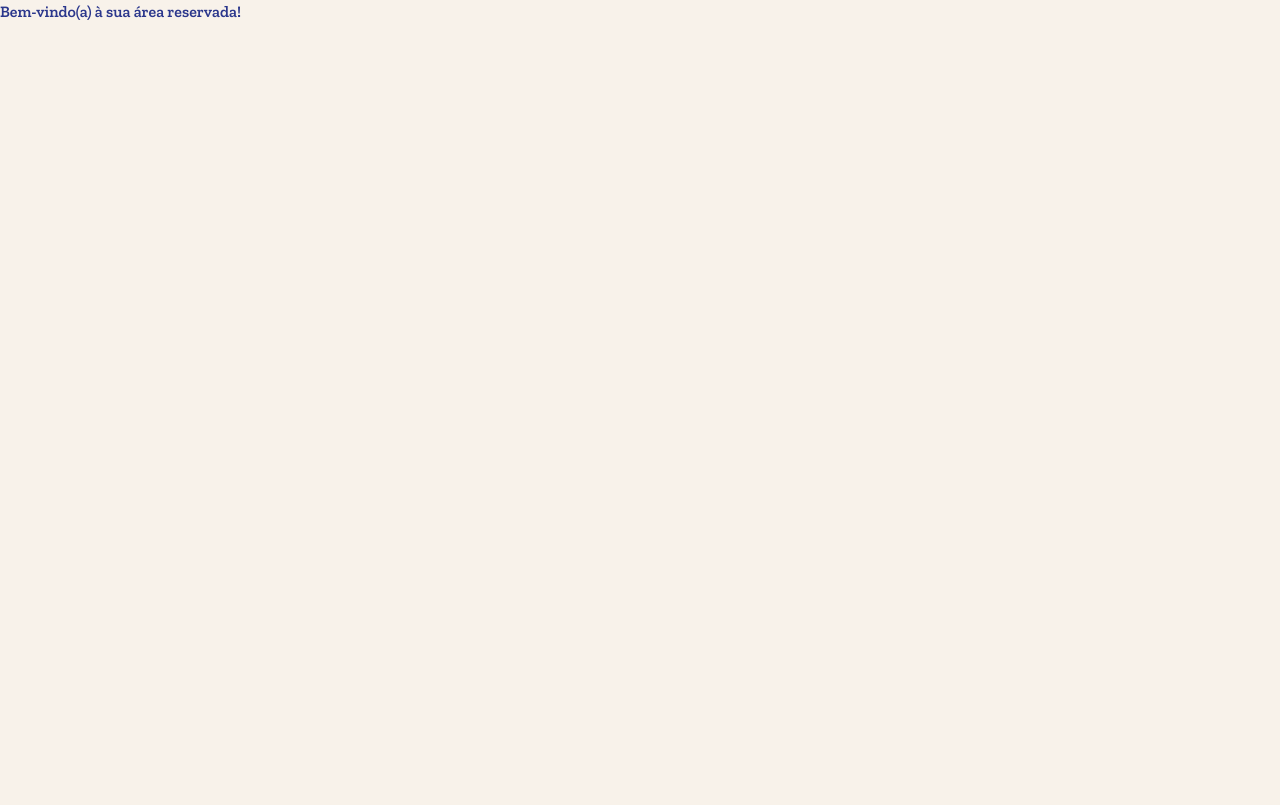
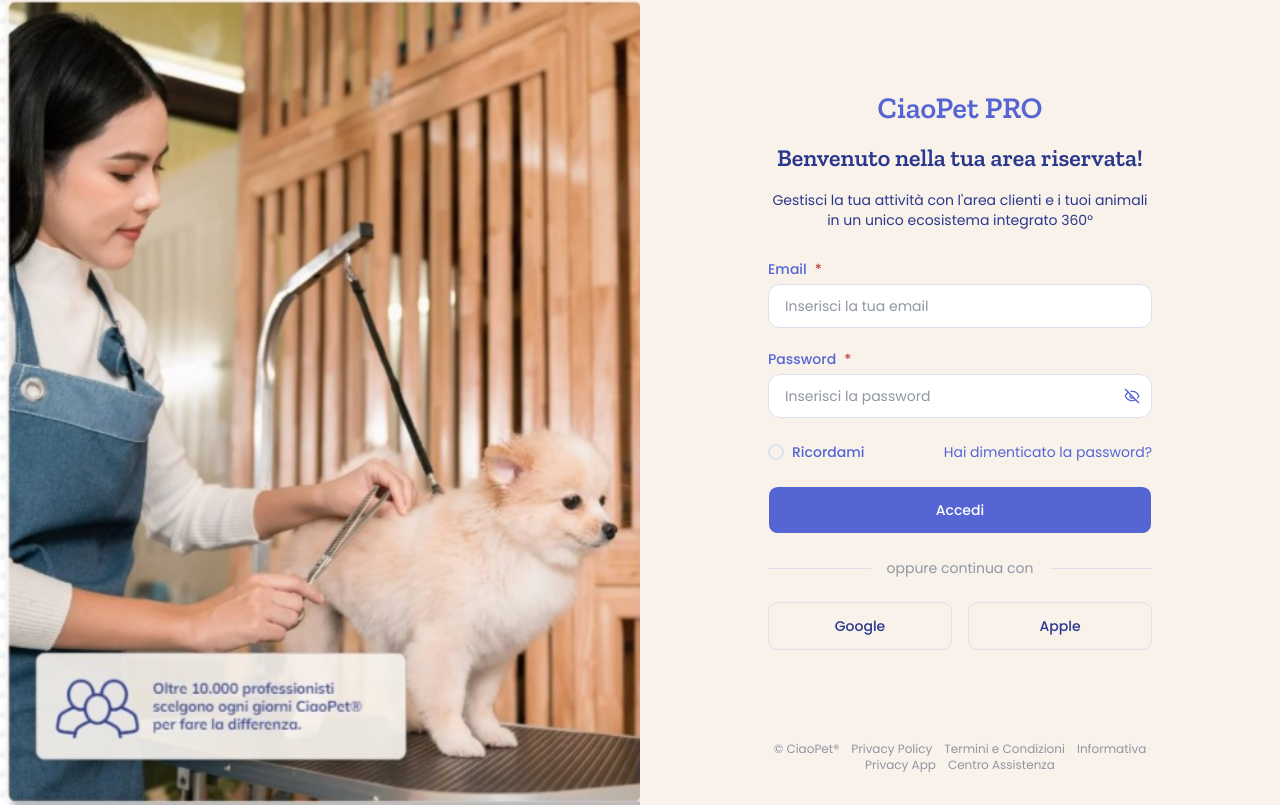
Before and after one commit to lucasrequiao/ciaopet-pro-web, a React (Vite) app: page /login in a window 1280 px wide. Built offline with nearby package versions, Linux system fonts and the light colour scheme.

Commit message:
feat: tela de login estática completa

```diff
--- /dev/null
+++ b/src/components/AuthLayout.tsx
@@ -0,0 +1,29 @@
+import type { ReactNode } from "react"
+import petPhoto from "@/assets/pet.png"
+
+
+type AuthLayoutProps = {
+    children: ReactNode
+    footer?: ReactNode
+}
+
+export function AuthLayout({ children, footer }: AuthLayoutProps) {
+    return (
+        <div className="min-h-screen grid lg:grid-cols-2">
+            {/* Coluna 1: foto (some abaixo de lg) */}
+            <div className="hidden lg:block">
+                <img src={petPhoto} alt="" className="h-full w-full object-cover" />
+            </div>
+            {/* Coluna 2: formulário centralizado */}
+            <div className="flex flex-col items-center p-8">
+                <div className="w-full max-w-sm my-auto">
+                    {children}
+                </div>
+
+                {footer && (
+                    <footer className="w-full max-w-sm pt-8">{footer}</footer>
+                )}
+            </div>
+        </div>
+    )
+}
--- a/src/components/FormField.tsx
+++ b/src/components/FormField.tsx
@@ -12,7 +12,7 @@
 export function FormField({ label, htmlFor, required, error, children }: FormFieldProps){
     return (
         <div className="space-y-2">
-            <Label htmlFor={htmlFor}>
+            <Label htmlFor={htmlFor} className="text-primary">
                 {label}
                 {required && <span className="text-destructive">*</span>}
             </Label>
--- a/src/components/PasswordInput.tsx
+++ b/src/components/PasswordInput.tsx
@@ -1,12 +1,20 @@
-import { useState } from "react"
+import { useState, type ComponentProps } from "react"
 import { Input } from "./ui/input"
 import { Eye, EyeOff } from "lucide-react"
+import { cn } from "@/lib/utils"
 
-export function PasswordInput() {
+type PasswordInputProps = Omit<ComponentProps<typeof Input>, "type">
+
+export function PasswordInput({ className, ...props }: PasswordInputProps) {
     const [visible, setVisible] = useState(false)
+
     return (
         <div className="relative">
-            <Input type={visible ? "text" : "password"} className="pr-10"/>
+            <Input
+                {...props}
+                type={visible ? "text" : "password"}
+                className={cn("pr-10", className)}
+            />
             <button
                 type="button"
                 aria-label="Mostrar senha"
--- a/src/i18n/index.ts
+++ b/src/i18n/index.ts
@@ -1,9 +1,10 @@
 import i18n from 'i18next'
 import { initReactI18next } from 'react-i18next'
 import it from './it.json'
+import pt from './pt.json'
 
 i18n.use(initReactI18next).init({
-    resources: { it: { translation: it } },
+    resources: { it: { translation: it }, pt: { translation: pt } },
     lng: "it",
     fallbackLng: "it",
 })
--- a/src/i18n/it.json
+++ b/src/i18n/it.json
@@ -1,12 +1,21 @@
 {
   "login": {
-    "welcome": "Bem-vindo(a) à sua área reservada!",
+    "welcome": "Benvenuto nella tua area riservata!",
+    "subtitle": "Gestisci la tua attività con l'area clienti e i tuoi animali in un unico ecosistema integrato 360°",
     "emailLabel": "Email",
-    "emailPlaceholder": "Digite seu e-mail",
-    "passwordLabel": "Senha",
-    "rememberMe": "Lembre de mim",
-    "forgotPassword": "Esqueceu sua senha?",
-    "submit": "Entrar"
+    "emailPlaceholder": "Inserisci la tua email",
+    "passwordLabel": "Password",
+    "passwordPlaceholder": "Inserisci la password",
+    "rememberMe": "Ricordami",
+    "forgotPassword": "Hai dimenticato la password?",
+    "submit": "Accedi",
+    "orContinueWith": "oppure continua con",
+    "footer": {
+      "privacy": "Privacy Policy",
+      "terms": "Termini e Condizioni",
+      "appPrivacy": "Informativa Privacy App",
+      "help": "Centro Assistenza"
+    }
   },
   "dashboard": {
     "title": "Dashboard"
--- /dev/null
+++ b/src/i18n/pt.json
@@ -0,0 +1,23 @@
+{
+  "login": {
+    "welcome": "Bem-vindo(a) à sua área reservada!",
+    "subtitle": "Gerencie seu negócio, sua área de clientes e seus animais em um único ecossistema integrado de 360°.",
+    "emailLabel": "Email",
+    "emailPlaceholder": "Digite seu e-mail",
+    "passwordLabel": "Senha",
+    "passwordPlaceholder": "Digite sua senha",
+    "rememberMe": "Lembre de mim",
+    "forgotPassword": "Esqueceu sua senha?",
+    "submit": "Entrar",
+    "orContinueWith": "ou continuar com",
+    "footer": {
+      "privacy": "Política de Privacidade",
+      "terms": "Termos e Condições",
+      "appPrivacy": "Política de Privacidade do Aplicativo",
+      "help": "Centro de Assistência"
+    }
+  },
+  "dashboard": {
+    "title": "Dashboard"
+  }
+}
--- a/src/pages/GalleryPage.tsx
+++ b/src/pages/GalleryPage.tsx
@@ -21,7 +21,7 @@
                         <Checkbox id="remember" />
                         <Label htmlFor="remember">Lembre de mim</Label>
                     </div>
-                    <Button>Entrar</Button>
+                    <Button onSubmit={ (e) => {e.preventDefault(); console.log("login!")} }>Entrar</Button>
                 </div>
             </section>
         </main>
--- a/src/pages/LoginPage.tsx
+++ b/src/pages/LoginPage.tsx
@@ -1,6 +1,63 @@
 import { useTranslation } from "react-i18next";
+import { Button } from "@/components/ui/button";
+import { AuthLayout } from "@/components/AuthLayout";
+import { FormField } from "@/components/FormField";
+import { Input } from "@/components/ui/input";
+import { PasswordInput } from "@/components/PasswordInput";
+import { Checkbox } from "@/components/ui/checkbox";
+import { Label } from "@/components/ui/label";
+
 
 export function LoginPage() {
     const {t} = useTranslation()
-    return <h1 className="font-heading text-primary-dark">{t("login.welcome")}</h1>
+    return (
+        <AuthLayout
+            footer={
+                <p className="text-center text-xs text-muted-foreground space-x-3">
+                    <span>© CiaoPet®</span>
+                    <a href="#" className="hover:underline">{t("login.footer.privacy")}</a>
+                    <a href="#" className="hover:underline">{t("login.footer.terms")}</a>
+                    <a href="#" className="hover:underline">{t("login.footer.appPrivacy")}</a>
+                    <a href="#" className="hover:underline">{t("login.footer.help")}</a>
+                </p>
+            }
+        >
+            <div className="text-center space-y-4 mb-8">
+                <p className="font-heading text-3xl text-primary">CiaoPet PRO</p>
+                <h1 className="font-heading text-2xl text-primary-dark">{t("login.welcome")}</h1>
+                <p className="text-sm">{t("login.subtitle")}</p>
+            </div>
+            <form
+                onSubmit={(e) => {
+                    e.preventDefault()
+                    console.log("login!")
+                }}
+                className="space-y-6"
+            >
+                <FormField label={t("login.emailLabel")} htmlFor="email" required>
+                    <Input id="email" placeholder={t("login.emailPlaceholder")} />
+                </FormField>
+                <FormField label={t("login.passwordLabel")} htmlFor="password" required>
+                    <PasswordInput id="password" placeholder={t("login.passwordPlaceholder")}/>
+                </FormField>
+                <div className="flex items-center justify-between">
+                    <div className="flex gap-2 items-center">
+                        <Checkbox id="remember" />
+                        <Label htmlFor="remember" className="text-primary">{t("login.rememberMe")}</Label>
+                    </div>
+                    <span className="text-sm text-primary hover:underline">{t("login.forgotPassword")}</span>
+                </div>
+                <Button type="submit" className="w-full">{t("login.submit")}</Button>
+                <div className="flex items-center gap-4">
+                    <div className="h-px flex-1 bg-border" />
+                    <span className="text-sm text-muted-foreground">{t("login.orContinueWith")}</span>
+                    <div className="h-px flex-1 bg-border"/>
+                </div>
+                <div className="flex items-center gap-4 mt-4">
+                    <Button type="button" variant="outline"  className="flex-1">Google</Button>
+                    <Button type="button" variant="outline"  className="flex-1">Apple</Button>
+                </div>
+            </form>
+        </AuthLayout>
+    )
 }
```
Also changed, not shown: src/assets/pet.png (added).
